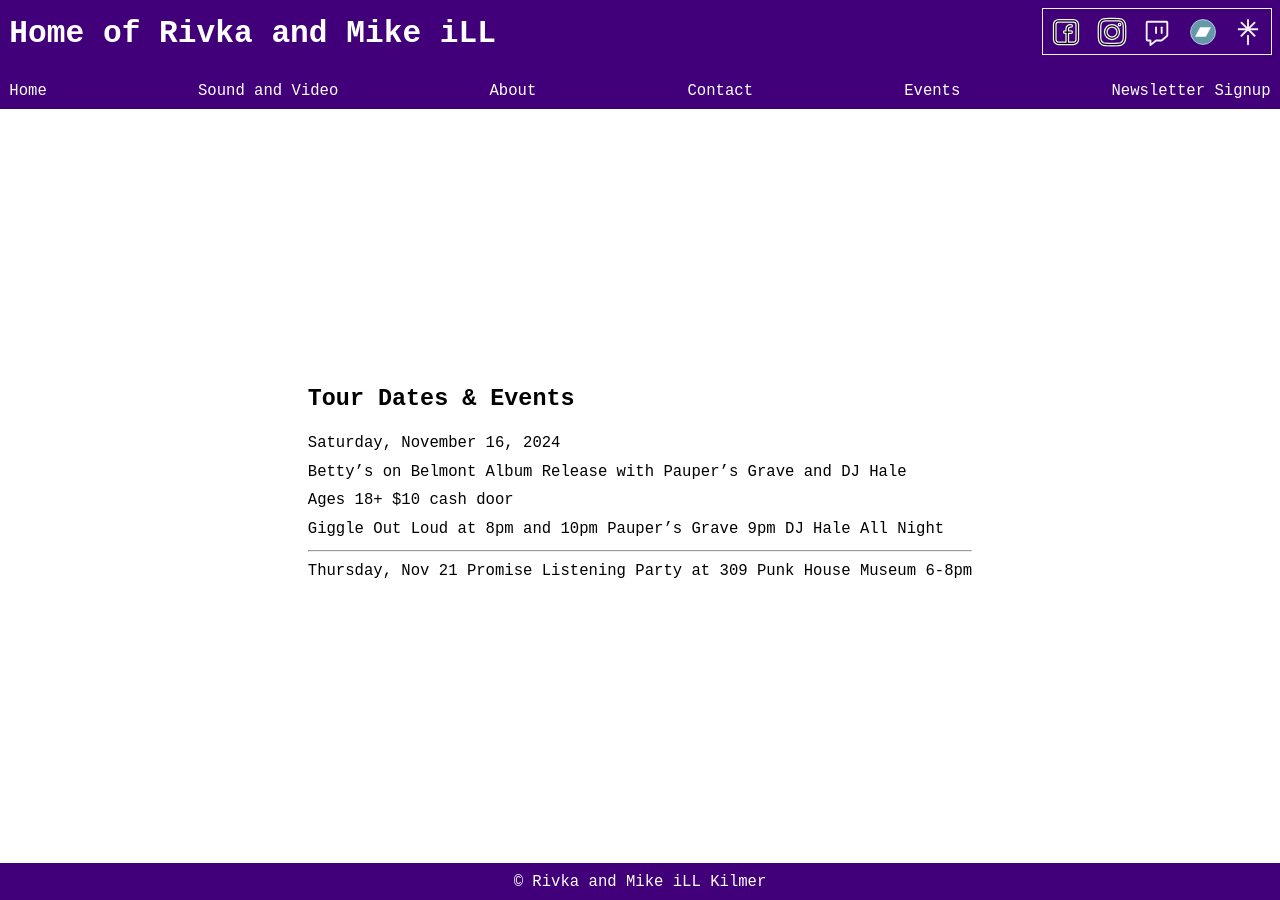
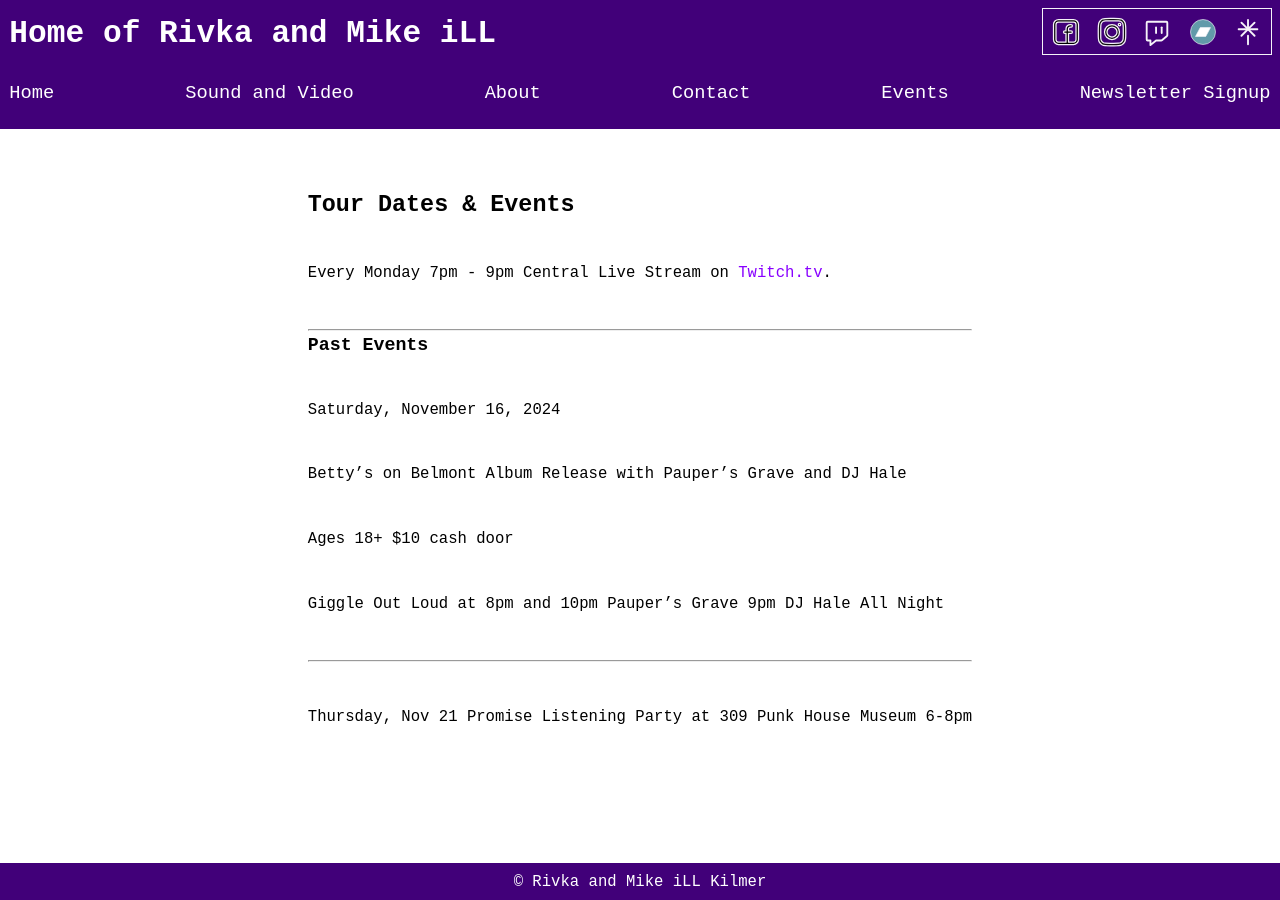
Before and after one commit to MikeiLL/gol-website, a Jekyll site: the page built from events.md, in a window 1280 px wide. Built offline with Jekyll 4.4.1, drawn with Linux system fonts in a browser that asks for light colours.

Commit message:
Some refining.

```diff
--- a/css/style.css
+++ b/css/style.css
@@ -15,6 +15,7 @@
   --brand-danger: #79002e;
   --white: #f6f3f9;
   --black: #150127;
+  --light-grey: #939393;
 }
 
 body {
@@ -35,7 +36,7 @@ section {
 }
 
 p {
-  margin: 0.7em 0;
+  margin: 3em 0;
   max-width: 780px;
   line-height: 1.14em;
 }
@@ -59,22 +60,23 @@ h6 {
 }
 
 blockquote {
-  margin: 1em;
+  margin: 1em 0;
   font-style: italic;
   font-size: 1.1em;
   max-width: 90%;
+  background: var(--light-grey);
+  padding: 0.2em 1em;
+  border-radius: 5px;
 }
 
 blockquote cite {
-  font-size: 0.8em;
+  font-size: 2em;
   font-style: normal;
   white-space: nowrap;
-}
-
-header,
-main,
-footer {
-  padding: 0.6em;
+  width: 100%;
+  text-align: right;
+  display: block;
+  margin-top: 1em;
 }
 
 pre {
@@ -120,25 +122,39 @@ footer {
   width: 100%;
 }
 
+
+header,
+main,
+footer {
+  padding: 0.6em;
+}
+
+
 header {
   margin: 0 0 1em;
 }
 
 footer {
-  margin: 1em 0 0;
+  margin: 3em 0 0;
   text-align: center;
+}
+
+header h1 {
+  font-size: 2em;
+  max-width: 60%;
 }
 
 header nav {
   display: flex;
   justify-content: space-between;
-  gap: 1em;
   width: 100%;
+  margin: 1em 0;
 }
 
 header nav a {
   color: #fff;
   text-decoration: none;
+  font-size: 1.4em;
 }
 
 header nav a:hover {
@@ -156,8 +172,8 @@ nav#social {
 }
 
 nav#social a {
-  width: 30px;
-  height: 30px;
+  width: 50px;
+  height: 50px;
   color: var(--white);
 }
 
@@ -216,4 +232,24 @@ nav#social a:hover svg line {
   body {
     font-size: 1.2em;
   }
+
+  .linktree a {
+    padding: 0.5em 1em;
+    font-size: 1.2em;
+  }
+
+  .linktree {
+    gap: 1.3em;
+  }
+
+
+  header nav a {
+    font-size: 1.2em;
+  }
+
+  nav#social a {
+    width: 30px;
+    height: 30px;
+    color: var(--white);
+  }
 }
--- a/events.md
+++ b/events.md
@@ -5,6 +5,13 @@ date: '2011-02-09T23:53:15+00:00'
 layout: page
 guid: 'https://giggleoutloud.com/LIVE/?page_id=20'
 ---
+
+Every Monday 7pm - 9pm Central
+Live Stream on [Twitch.tv](https://twitch.tv/giggleoutloudband).
+
+---
+
+### Past Events
 
 Saturday, November 16, 2024
 
```
Also changed, not shown: about.md (+1 -1 lines), linktree.md (+1 -2 lines).
